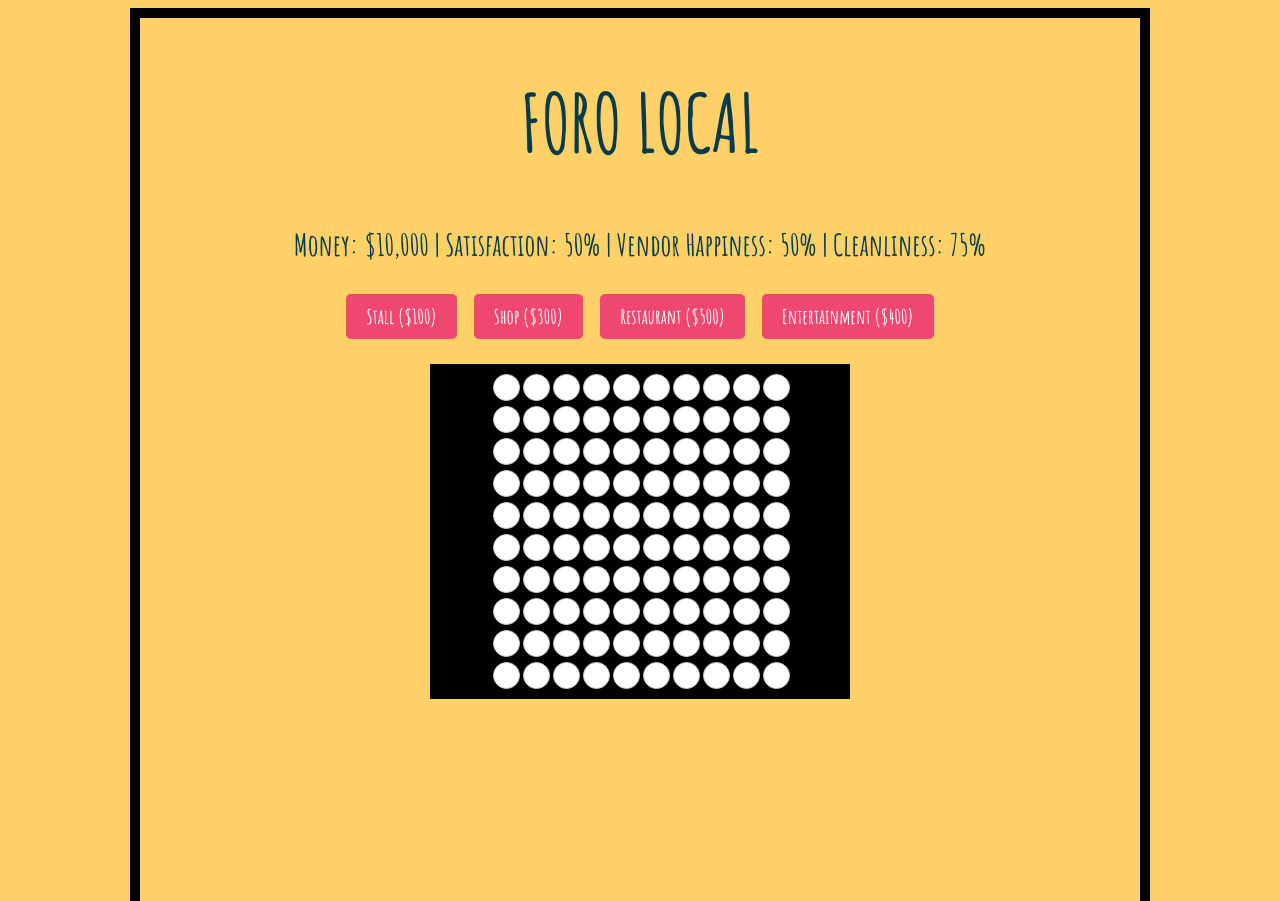
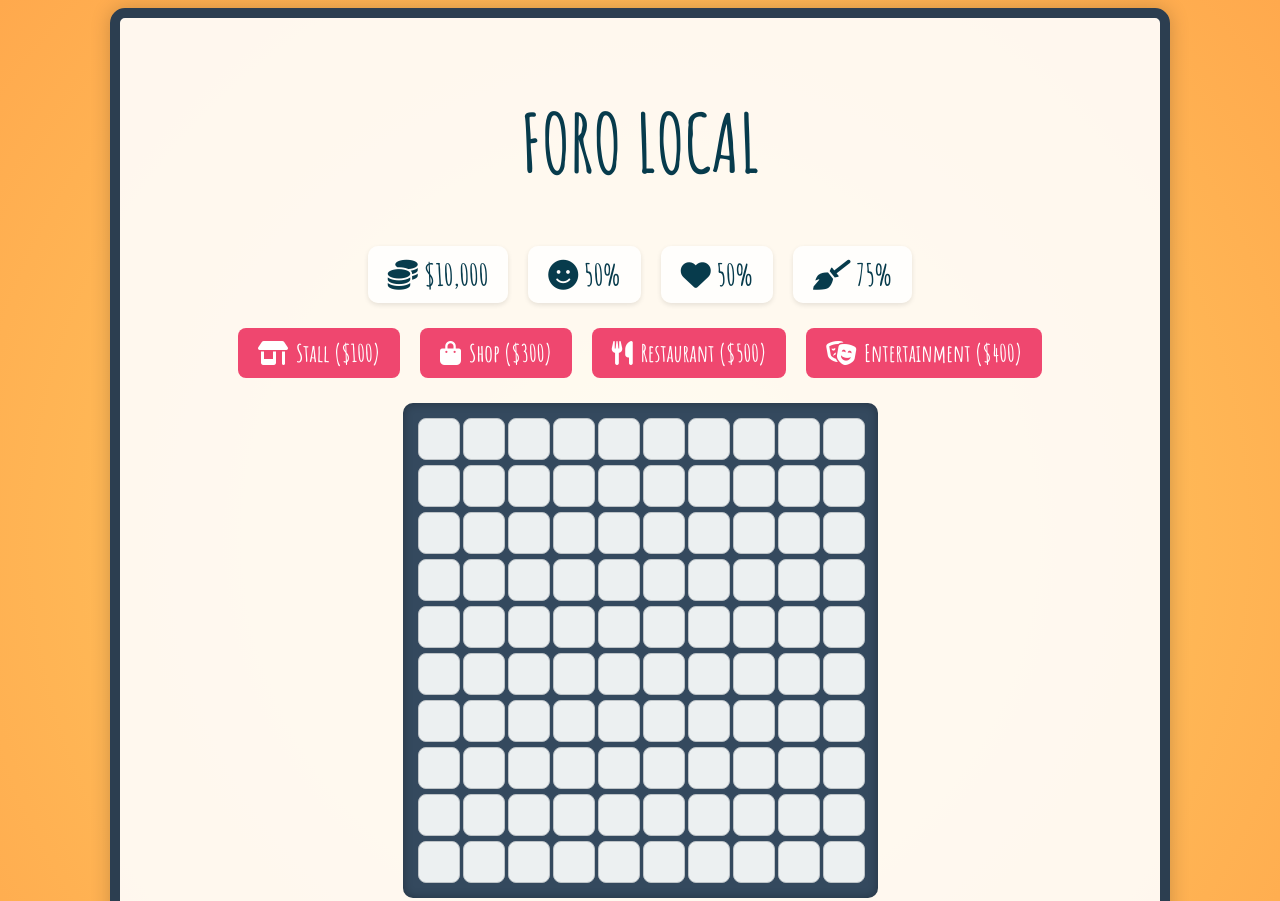
Before and after one commit to FRSuaria/FORO-Local, a plain HTML site: page sim.html in a window 1280 px wide. Shown: the top 901 px of the page. Drawn offline with Linux system fonts and the light colour scheme.

Commit message:
Assistant checkpoint: Enhanced game UI with icons and animations
Assistant generated file changes:
- sim.html: Enhance UI with icons and animations

---

User prompt:

serve @sim.html with the proposed changes

```diff
--- a/sim.html
+++ b/sim.html
@@ -1,3 +1,4 @@
+
 <!DOCTYPE html>
 <html lang="en">
 <head>
@@ -6,6 +7,7 @@
     <link rel="preconnect" href="https://fonts.googleapis.com">
     <link rel="preconnect" href="https://fonts.gstatic.com" crossorigin>
     <link href="https://fonts.googleapis.com/css2?family=Amatic+SC:wght@400;700&display=swap" rel="stylesheet">
+    <link rel="stylesheet" href="https://cdnjs.cloudflare.com/ajax/libs/font-awesome/6.0.0/css/all.min.css">
     <title>FORO Local</title>
     <style>
         body {
@@ -13,97 +15,164 @@
             background-color: #ffd166;
             text-align: center;
             color: #073b4c;
-            font-weight:700;
+            font-weight: 700;
             font-size: 40px;
+            background-image: radial-gradient(circle, #ffd166 0%, #ffa94d 100%);
         }
 
         #game-container {
             max-width: 1000px;
             min-height: 1000px;
             margin: auto;
-            border: 10px solid black;
+            border: 10px solid #2c3e50;
+            border-radius: 15px;
+            background: rgba(255, 255, 255, 0.9);
+            box-shadow: 0 0 20px rgba(0,0,0,0.2);
+            padding: 20px;
         }
+
         #grid {
             display: grid;
-            grid-template-columns:       repeat(10,25px);
+            grid-template-columns: repeat(10,40px);
             gap: 5px;
-            background-color: black;
-            padding: 10px;
-            width:400px;
-            justify-content:center;
-            align-content:center;
-            margin-left:auto;
-            margin-right:auto;
-            }
+            background-color: #34495e;
+            padding: 15px;
+            width: fit-content;
+            margin: 20px auto;
+            border-radius: 10px;
+            box-shadow: inset 0 0 10px rgba(0,0,0,0.3);
+        }
 
         .cell {
-            width: 25px;
-            height: 25px;
-            background-color: #fff;
-            border: 1px solid #ccc;
+            width: 40px;
+            height: 40px;
+            background-color: #ecf0f1;
+            border: 1px solid #bdc3c7;
             cursor: pointer;
-            border-radius: 100PX;
-            transition: background-color 0.3s;
+            border-radius: 8px;
+            transition: all 0.3s ease;
+            display: flex;
+            align-items: center;
+            justify-content: center;
+            font-size: 20px;
         }
+
         .cell:hover {
-            background-color: #e0e0e0;
+            transform: scale(1.1);
+            box-shadow: 0 0 10px rgba(0,0,0,0.2);
         }
-        .stall { background-color: #ffcc80; } /* Orange for stalls */
-        .shop { background-color: #80d8ff; } /* Blue for shops */
-        .restaurant { background-color: #ff8080; } /* Red for restaurants */
-        .entertainment { background-color: #b388ff; } /* Purple for entertainment */
+
+        .stall { background-color: #f39c12; }
+        .shop { background-color: #3498db; }
+        .restaurant { background-color: #e74c3c; }
+        .entertainment { background-color: #9b59b6; }
+
+        .stall i { color: #ffffff; }
+        .shop i { color: #ffffff; }
+        .restaurant i { color: #ffffff; }
+        .entertainment i { color: #ffffff; }
+
         #resources {
             margin: 20px 0;
             font-size: 30px;
+            display: flex;
+            justify-content: center;
+            gap: 20px;
+            flex-wrap: wrap;
         }
+
+        .resource-item {
+            padding: 10px 20px;
+            background: rgba(255,255,255,0.8);
+            border-radius: 10px;
+            box-shadow: 0 2px 5px rgba(0,0,0,0.1);
+        }
+
         #controls {
             margin: 20px 0;
+            display: flex;
+            justify-content: center;
+            gap: 10px;
+            flex-wrap: wrap;
         }
+
         button {
             padding: 10px 20px;
             margin: 5px;
             background-color: #ef476f;
             color: white;
             border: none;
-            border-radius: 5px;
+            border-radius: 8px;
             cursor: pointer;
             font-family: inherit;
-            font-size: 20px;
-            font-weight: bold
+            font-size: 24px;
+            font-weight: bold;
+            transition: all 0.3s ease;
+            display: flex;
+            align-items: center;
+            gap: 8px;
         }
+
         button:hover {
-            background-color: #780000;
+            background-color: #d64161;
+            transform: translateY(-2px);
+            box-shadow: 0 4px 8px rgba(0,0,0,0.2);
         }
+
         #event-log {
             margin-top: 20px;
+            padding: 15px;
+            background: rgba(255,255,255,0.8);
+            border-radius: 10px;
             font-style: italic;
-            color: #666;
+            color: #2c3e50;
+            animation: fadeIn 0.5s ease;
         }
 
+        @keyframes fadeIn {
+            from { opacity: 0; transform: translateY(-10px); }
+            to { opacity: 1; transform: translateY(0); }
+        }
 
+        @keyframes placeBuilding {
+            0% { transform: scale(0); }
+            50% { transform: scale(1.2); }
+            100% { transform: scale(1); }
+        }
+
+        .building-placed {
+            animation: placeBuilding 0.5s ease;
+        }
     </style>
 </head>
 <body>
     <div id="game-container">
         <h1>FORO LOCAL</h1>
         <div id="resources">
-            Money: $<span id="money">10,000</span> |
-            Satisfaction: <span id="satisfaction">50</span>% |
-            Vendor Happiness: <span id="vendor-happiness">50</span>% |
-            Cleanliness: <span id="cleanliness">75</span>%
+            <div class="resource-item">
+                <i class="fas fa-coins"></i> $<span id="money">10,000</span>
+            </div>
+            <div class="resource-item">
+                <i class="fas fa-smile"></i> <span id="satisfaction">50</span>%
+            </div>
+            <div class="resource-item">
+                <i class="fas fa-heart"></i> <span id="vendor-happiness">50</span>%
+            </div>
+            <div class="resource-item">
+                <i class="fas fa-broom"></i> <span id="cleanliness">75</span>%
+            </div>
         </div>
         <div id="controls">
-            <button onclick="selectBuilding('stall')">Stall ($100)</button>
-            <button onclick="selectBuilding('shop')">Shop ($300)</button>
-            <button onclick="selectBuilding('restaurant')">Restaurant ($500)</button>
-            <button onclick="selectBuilding('entertainment')">Entertainment ($400)</button>
+            <button onclick="selectBuilding('stall')"><i class="fas fa-store-alt"></i> Stall ($100)</button>
+            <button onclick="selectBuilding('shop')"><i class="fas fa-shopping-bag"></i> Shop ($300)</button>
+            <button onclick="selectBuilding('restaurant')"><i class="fas fa-utensils"></i> Restaurant ($500)</button>
+            <button onclick="selectBuilding('entertainment')"><i class="fas fa-theater-masks"></i> Entertainment ($400)</button>
         </div>
         <div id="grid"></div>
         <div id="event-log"></div>
     </div>
 
     <script>
-
         let money = 1000;
         let satisfaction = 50;
         let vendorHappiness = 50;
@@ -111,13 +180,18 @@
         let selectedBuilding = null;
         const gridSize = 10;
         const buildingCosts = { stall: 100, shop: 300, restaurant: 500, entertainment: 400 };
+        const buildingIcons = {
+            stall: 'fa-store-alt',
+            shop: 'fa-shopping-bag',
+            restaurant: 'fa-utensils',
+            entertainment: 'fa-theater-masks'
+        };
         const buildingEffects = {
             stall: { money: 20, satisfaction: 5, vendorHappiness: 5, cleanliness: -5 },
             shop: { money: 50, satisfaction: 10, vendorHappiness: 10, cleanliness: -10 },
             restaurant: { money: 100, satisfaction: 15, vendorHappiness: 15, cleanliness: -15 },
             entertainment: { money: 30, satisfaction: 20, vendorHappiness: 5, cleanliness: -5 }
         };
-
 
         // Initialize grid
         const grid = document.getElementById('grid');
@@ -128,7 +202,6 @@
             grid.appendChild(cell);
         }
 
-        // Select building to place
         function selectBuilding(type) {
             if (money >= buildingCosts[type]) {
                 selectedBuilding = type;
@@ -138,18 +211,19 @@
             }
         }
 
-        // Place building on grid
         function placeBuilding(index) {
             if (selectedBuilding && !grid.children[index].classList.contains(selectedBuilding)) {
+                const cell = grid.children[index];
                 money -= buildingCosts[selectedBuilding];
-                grid.children[index].classList.add(selectedBuilding);
+                cell.classList.add(selectedBuilding);
+                cell.classList.add('building-placed');
+                cell.innerHTML = `<i class="fas ${buildingIcons[selectedBuilding]}"></i>`;
                 updateResources(buildingEffects[selectedBuilding]);
                 document.getElementById('event-log').textContent = `${selectedBuilding} placed!`;
                 selectedBuilding = null;
             }
         }
 
-        // Update resources
         function updateResources(effect) {
             money += effect.money;
             satisfaction = Math.min(100, Math.max(0, satisfaction + effect.satisfaction));
@@ -158,25 +232,40 @@
             updateDisplay();
         }
 
-        // Update UI
         function updateDisplay() {
             document.getElementById('money').textContent = money;
             document.getElementById('satisfaction').textContent = satisfaction;
             document.getElementById('vendor-happiness').textContent = vendorHappiness;
             document.getElementById('cleanliness').textContent = cleanliness;
         }
-        // Random events (example)
+
+        const events = [
+            {
+                name: 'Festival',
+                icon: 'fa-calendar-star',
+                effect: { money: 200, satisfaction: 10, cleanliness: -10 }
+            },
+            {
+                name: 'Theft',
+                icon: 'fa-exclamation-triangle',
+                effect: { money: -150, satisfaction: -5 }
+            },
+            {
+                name: 'Supply Shortage',
+                icon: 'fa-box-open',
+                effect: { vendorHappiness: -15, money: -50 }
+            }
+        ];
+
         setInterval(() => {
-            const events = [
-                { name: 'Festival', effect: { money: 200, satisfaction: 10, cleanliness: -10 } },
-                { name: 'Theft', effect: { money: -150, satisfaction: -5 } },
-                { name: 'Supply Shortage', effect: { vendorHappiness: -15, money: -50 } }
-            ];
             const event = events[Math.floor(Math.random() * events.length)];
             updateResources(event.effect);
-            document.getElementById('event-log').textContent = `${event.name} occurred!`;
-        }, 10000); // Every 60 seconds
-
+            const eventLog = document.getElementById('event-log');
+            eventLog.innerHTML = `<i class="fas ${event.icon}"></i> ${event.name} occurred!`;
+            eventLog.style.animation = 'none';
+            eventLog.offsetHeight;
+            eventLog.style.animation = null;
+        }, 10000);
     </script>
 </body>
 </html>
```
